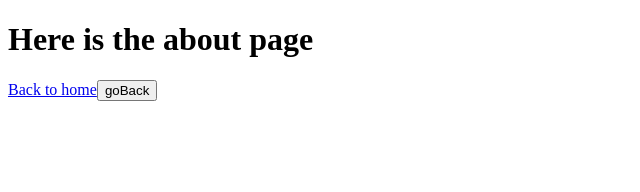
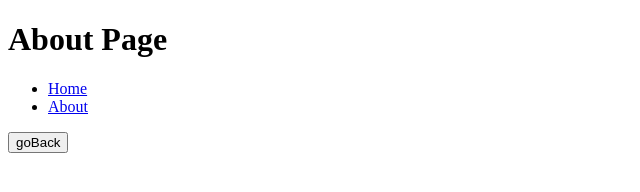
Before and after one commit to kim-elijah-sol/gatsby-start, a Gatsby site: page /about in a window 1280 px wide. Shown: the whole page, without its empty margins (0-640 px from the left). Built offline with nearby package versions, Linux system fonts and the light colour scheme; Gatsby itself is replaced by a stand-in of ours.

Commit message:
재사용 가능한 Layout

```diff
--- /dev/null
+++ b/src/components/Layout.tsx
@@ -0,0 +1,29 @@
+import { Link } from "gatsby";
+import React, { PropsWithChildren } from "react";
+
+interface Props {
+  pageTitle: string;
+}
+
+function Layout({ pageTitle, children }: PropsWithChildren<Props>) {
+  return (
+    <div>
+      <h1>{pageTitle}</h1>
+
+      <nav>
+        <ul>
+          <li>
+            <Link to="/">Home</Link>
+          </li>
+          <li>
+            <Link to="/about">About</Link>
+          </li>
+        </ul>
+      </nav>
+
+      <main>{children}</main>
+    </div>
+  );
+}
+
+export default Layout;
--- a/src/pages/about.tsx
+++ b/src/pages/about.tsx
@@ -1,5 +1,6 @@
 import * as React from "react";
 import { Link, PageProps, navigate } from "gatsby";
+import Layout from "../components/Layout";
 
 const AboutPage: React.FC<PageProps> = () => {
   const handleBack = () => {
@@ -7,13 +8,9 @@ const AboutPage: React.FC<PageProps> = () => {
   };
 
   return (
-    <main>
-      <h1>Here is the about page</h1>
-
-      <Link to="/">Back to home</Link>
-
+    <Layout pageTitle="About Page">
       <button onClick={handleBack}>goBack</button>
-    </main>
+    </Layout>
   );
 };
 
```
Also changed, not shown: src/pages/index.tsx (+3 -6 lines).
